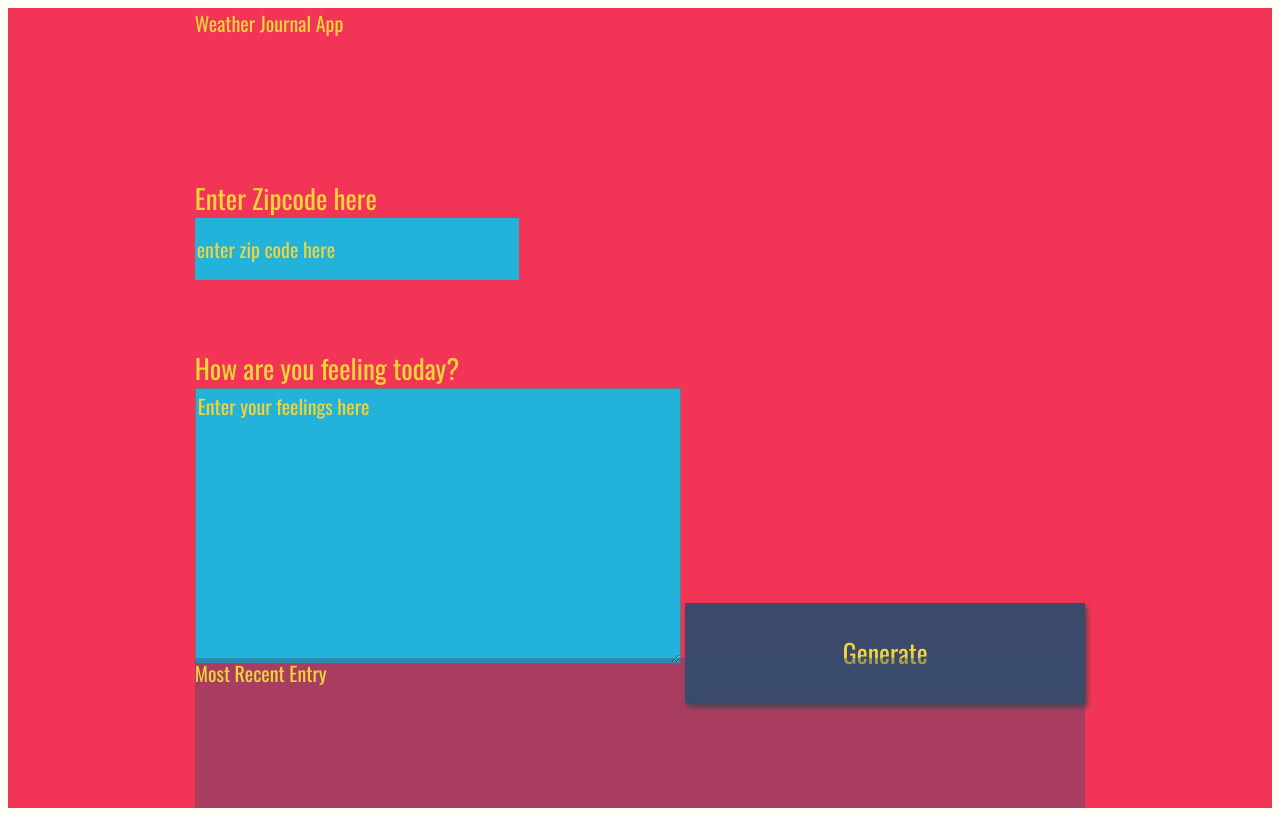
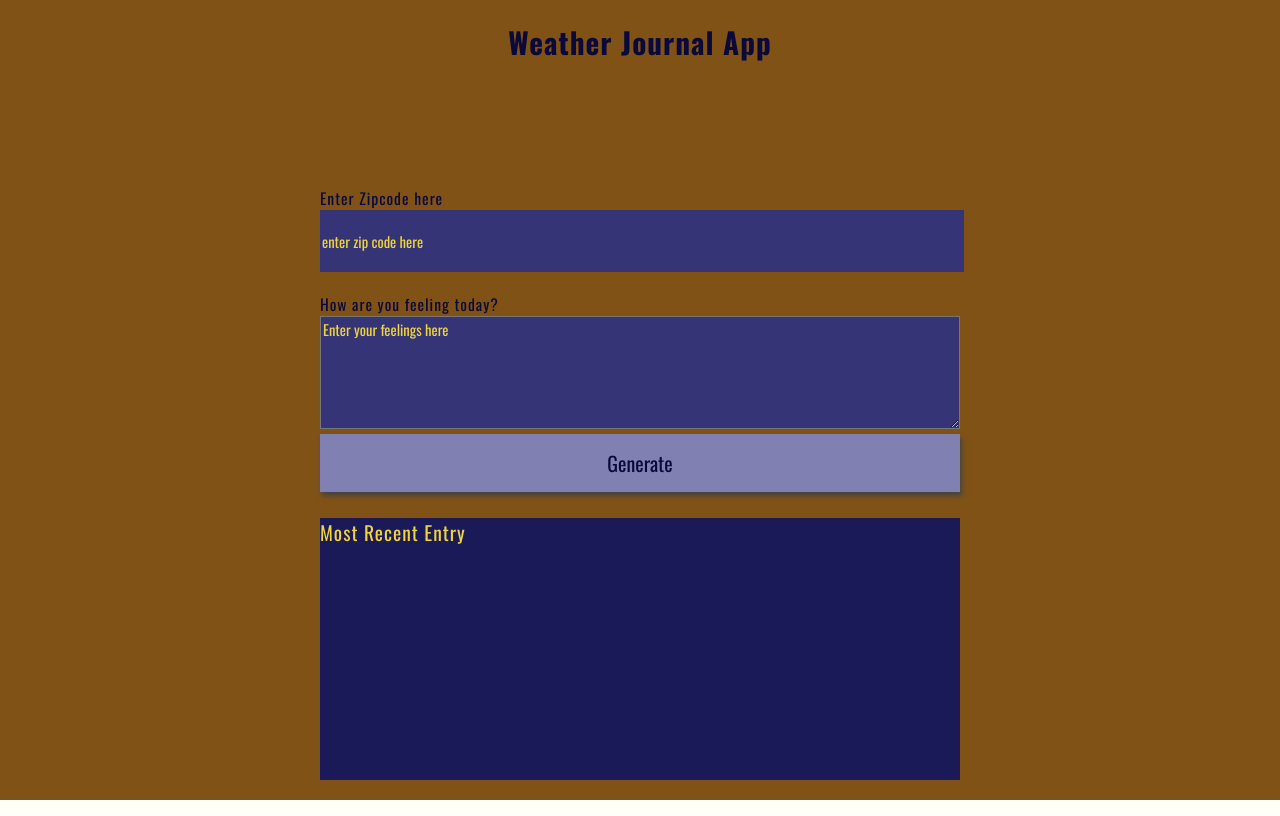
Before and after one commit to Aschyn/Udacity-Weather-Journal, a plain HTML site: page website/index.html in a window 1280 px wide. Drawn offline with nearby package versions, Linux system fonts and the light colour scheme; a web font is replaced by a local one.

Commit message:
Added styling and comments

```diff
--- a/website/app.js
+++ b/website/app.js
@@ -3,25 +3,23 @@ const key = '&appid=a4598039d5e6bef59068bf0f5286a782';
 const weatherUrl = 'http://api.openweathermap.org/data/2.5/weather?units=imperial&zip=';
 // Create a new date instance dynamically with JS
 let d = new Date();
-let newDate = d.getMonth()+'.'+ d.getDate()+'.'+ d.getFullYear();
+let newDate = d.getMonth()+1+'.'+ d.getDate()+'.'+ d.getFullYear();
 
-//makes function asynchronous
-const getFromServer = async() =>{
-  //wait to assign a value to res until the promise is recieved
-  const res = await fetch('/weather')
-  //if successful:
+
+//Gets weather data from the API
+const getWeather = async(url, userInput) => {
+    const res = await fetch(url)
     try{
-    //wait until promise is fufilled
       const data = await res.json();
-    console.log(data);
-    document.querySelector('#date').innerHTML = 'Date: '+data.date;
-    document.querySelector('#temp').innerHTML = `Temp: ${data.temperature}  &#176; F`;
-    document.querySelector('#content').innerHTML = 'Feelings: '+data.input;
+      const result = {temperature: data.main.temp, date: newDate, input: userInput};
+      return await result;
     }catch(error){
-    console.log(JSON.stringify(error));
+      alert('Invalid entry!');
+      //If request is rejected, break the chain.
+      throw new Error(error);
     }
 }
-
+//Sends data from the weather api to the server
 const postToServer = async(url = '', data = {}) =>{
   const res = await fetch(url, {
     method: 'POST',
@@ -37,16 +35,24 @@ const postToServer = async(url = '', data = {}) =>{
     console.log('Error', error);
   }
 }
-const getWeather = async(url, userInput) => {
-    const res = await fetch(url)
+//makes function asynchronous
+const getFromServer = async() =>{
+  //wait to assign a value to res until the promise is recieved
+  const res = await fetch('/weather')
+  //if successful:
   try{
+    //wait until promise is fufilled
     const data = await res.json();
-      const result = {temperature: data.main.temp, date: newDate, input: userInput};
-      return await result;
+    //Set entry text
+    document.querySelector('#date').innerHTML = 'Date: '+data.date;
+    document.querySelector('#temp').innerHTML = `Temp: ${data.temperature}  &#176; F`;
+    document.querySelector('#content').innerHTML = 'Feelings: '+data.input;
   }catch(error){
     console.log(JSON.stringify(error));
   }
 }
+
+
 
 document.querySelector('#generate').addEventListener('click', function(e){
   e.preventDefault();
--- a/website/index.html
+++ b/website/index.html
@@ -2,6 +2,7 @@
 <html>
 <head>
 <meta charset="UTF-8">
+<meta name="viewport" content="width=device-width, initial-scale=1">
 <title>Weather Journal</title>
 <link href="https://fonts.googleapis.com/css?family=Oswald:400,600,700|Ranga:400,700&display=swap" rel="stylesheet">
 <link rel="stylesheet" href="style.css">
@@ -9,7 +10,7 @@
  <body>
 <div id = "app">
   <div class ="holder headline">
-    Weather Journal App
+    <h1>Weather Journal App</h1>
   </div>
   <div class ="holder zip">
     <label for="zip">Enter Zipcode here</label>
--- a/website/style.css
+++ b/website/style.css
@@ -1,47 +1,46 @@
 body{
     background: #fffff8;
     font-family: -apple-system, BlinkMacSystemFont, sans-serif;
+    margin: 0;
 }
 
 #app{
     display: grid;
-    grid-auto-rows: minmax(150px, auto);
+    grid-template-rows: 20vh 10vh 25vh auto;
     /* grid-template-columns:  */
-    height:100vh;
-    background: #f23557;
-    color: #f0d43a;
+    min-height:100vh;
+    background: #805215;
+    color: #09093B;
     justify-content: center;
     grid-gap: 1em;
-    font-size: 20px;
+    font-size: 26px;
     font-family: 'Oswald', sans-serif;
+    letter-spacing: 1px;
 }
 
 .holder{
-
+  font-size: .75em;
+  width: 75vw;
 }
 
 .entry{
-    background: rgba(59, 74, 107, .4);
+    background:#1A1A59;
+    color: #f0d43a;
+    margin-bottom: 2.5vh;
 }
 
-#entryHolder{
-
+.feel{
+    display: flex;
+    flex-direction: column;
+    justify-content: center;
 }
 
-#date{
-
-}
-
-#temp{
-
-}
-
-#content{
-
+#date, #temp, #content{
+  color: white;
 }
 
 .headline {
-
+  text-align: center;
 }
 .title{
 
@@ -50,38 +49,40 @@ body{
 /*  Basic Styling To Override Default For Basic HTML Elements */
 label{
     display:block;
-    font-size: 27px;
+    font-size: .8em;
 }
 
 input{
     display:block;
     height: 60px;
     width: 320px;
-    background:#22b2da;
+    background: #343477;
     color: #f0d43a;
+    font-size: .75em;
+    font-family: 'Oswald', sans-serif;
+    border: none;
+    width: 100%;
+}
+
+button{
+    width: 100%;
+    height: 100px;
+    background:#8080B3;
+    color: #09093B;
     font-size: 20px;
     font-family: 'Oswald', sans-serif;
     border: none;
-}
-
-button{
-    width: 400px;
-    height: 100px;
-    background: #3b4a6b;
-    color: #f0d43a;
-    font-size: 26px;
-    font-family: 'Oswald', sans-serif;
-    border: none;
     box-shadow: 2px 4px 5px #444;
+    margin-top: 5px;
 }
 h1{
-    font-size: 36px;
+    font-size: 1.5em;
 }
 
 textarea{
-    background:#22b2da;
+    background: #343477;
     color: #f0d43a;
-    font-size: 20px;
+    font-size: .75em;
     font-family: 'Oswald', sans-serif;
 }
 /* Reset style for HTML element on active to have no border*/
@@ -109,3 +110,9 @@ button:focus {
     font-family: 'Oswald', sans-serif;
 
 }
+
+@media (min-width: 500px) {
+  .holder{
+    width: 50vw;
+  }
+}
```
Also changed, not shown: README.md. Lines whose indentation alone changed are shown as unchanged.
